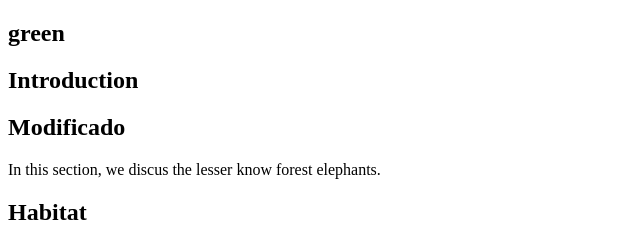
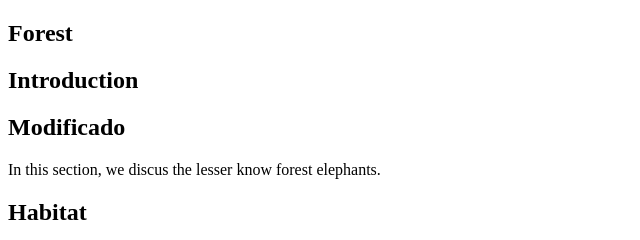
Before and after one commit to luciamn/Git-equipo, a plain HTML site: page P3/P1_EJ3.html in a window 1280 px wide. Shown: the top 240 px of the page, 0-640 px from the left. Drawn offline with Linux system fonts and the light colour scheme.

Commit message:
Version modificada

```diff
--- a/P3/P1_EJ3.html
+++ b/P3/P1_EJ3.html
@@ -12,7 +12,7 @@ and open the template in the editor.
     </head>
     <body>
         <section>
-     <h1>green</h1>
+     <h1>Forest</h1>
         </section>
         <section>
              <h1>Introduction</h1>
```
